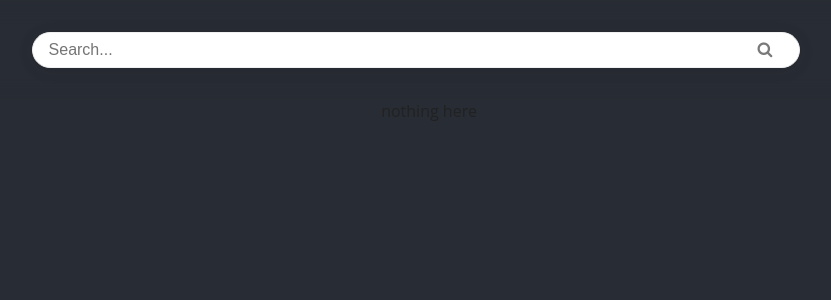
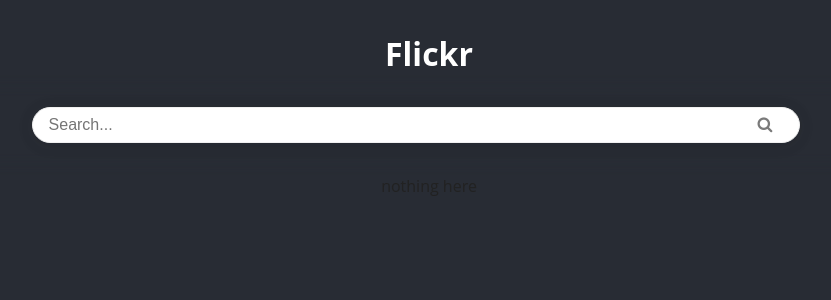
Before and after one commit to oliviam20/Flickr-React-app, a React (Create React App) app: page / in a window 1280 px wide. Shown: the top 300 px of the page, without its empty margins (211-1042 px from the left). Built offline with nearby package versions, Linux system fonts and the light colour scheme.

Commit message:
Add flickr h1

```diff
--- a/src/App.js
+++ b/src/App.js
@@ -45,6 +45,7 @@
 
   return (
     <div className="App">
+      <h1>Flickr</h1>
       <Search
         onHandleTagChange={handleTagChange}
         onHandleClick={getImages}
--- a/src/App.scss
+++ b/src/App.scss
@@ -1,3 +1,5 @@
+@import './variables.scss';
+
 html {
   box-sizing: border-box;
 }
@@ -16,6 +18,11 @@
   -moz-osx-font-smoothing: grayscale;
   background-color: #282c34;
 
+  h1 {
+    color: #fff;
+    margin: 2rem 0 0;
+  }
+
   p {
     color: #222;
     margin: 0;
@@ -25,10 +32,16 @@
   a {
     color: #4ca9e6;
   }
+
+  .App {
+    display: flex;
+    flex-wrap: wrap;
+    justify-content: center;
+
+    h1 {
+      @media (max-width: $mobile) {
+        font-size: 1.5rem;
+      }
+    }
+  }
 }
-
-.App {
-  display: flex;
-  flex-wrap: wrap;
-  justify-content: center;
-}
```
